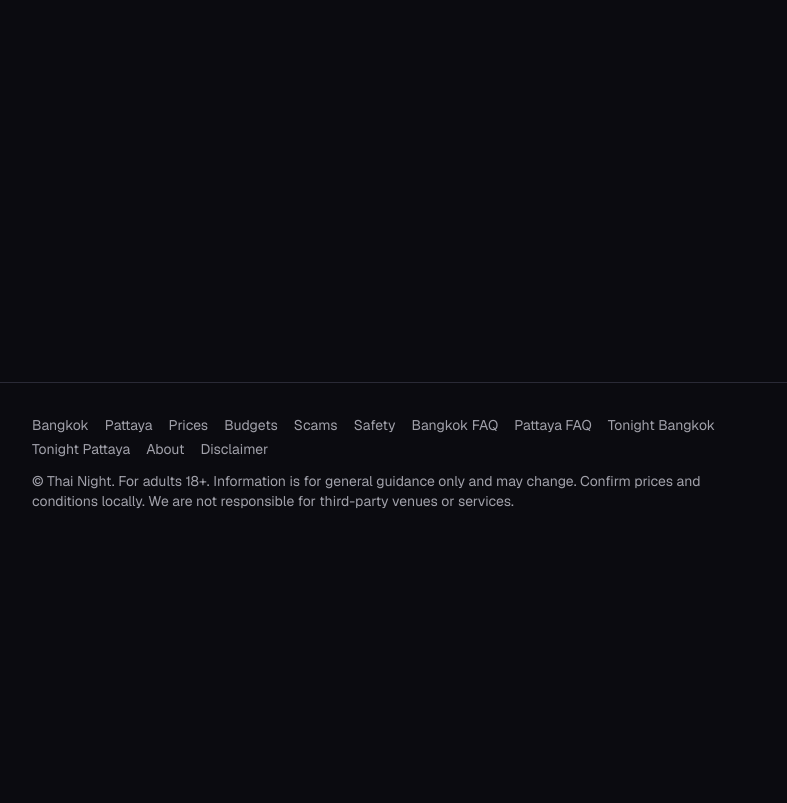
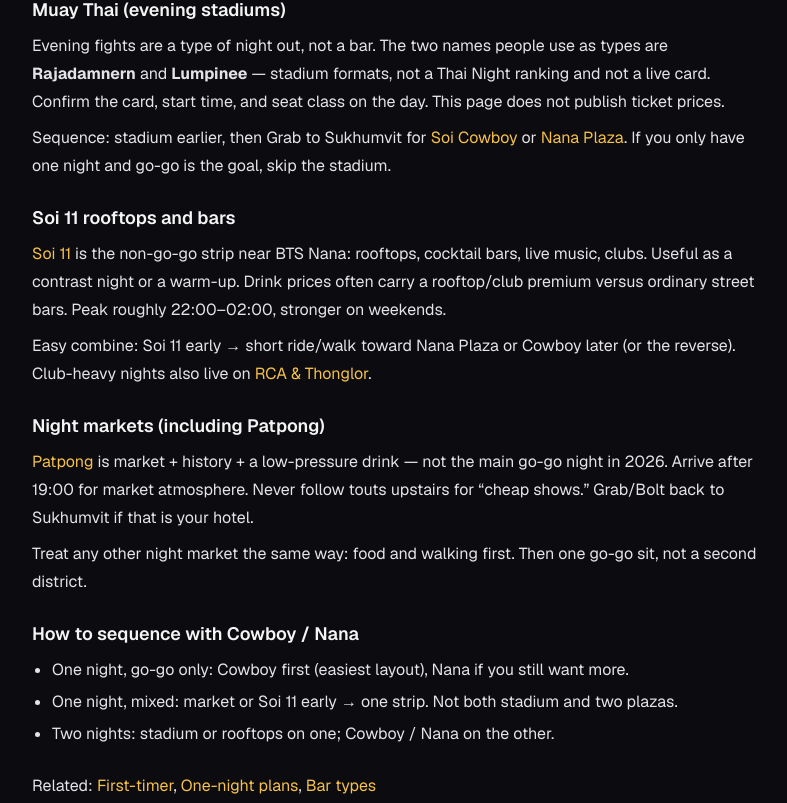
Before and after one commit to ouyowu/thainight-co, a Next.js app: page /bangkok/night-activities in a window 1280 px wide. Before the commit this address had no page. Shown: the part 257-1060 px from the top of the page, without its empty margins (240-1027 px from the left). Before the commit the page ends 800 px from the top, so only its background shows below. Built offline with nearby package versions, Linux system fonts and the light colour scheme.

Commit message:
Add night-activities and bar-types guides for Bangkok and Pattaya

```diff
--- /dev/null
+++ b/app/bangkok/night-activities/page.tsx
@@ -0,0 +1,96 @@
+import Link from "next/link";
+import { PageShell } from "@/components/PageShell";
+import { pageMeta } from "@/lib/seo";
+
+export const metadata = pageMeta(
+  "Bangkok Night Activities 2026 – Muay Thai, Rooftops, Markets",
+  "How to sequence Muay Thai evening stadiums, Soi 11 rooftops and night markets with Soi Cowboy or Nana Plaza. Practical 2026 order, not a ticket list.",
+  "/bangkok/night-activities/",
+);
+
+export default function BangkokNightActivitiesPage() {
+  return (
+    <PageShell title="Bangkok Night Activities 2026">
+      <p>
+        You can stack a “normal” Bangkok evening in front of go-go — or skip it. One night: do not
+        try stadium + rooftop + Cowboy + Nana at full intensity. Pick a sequence.
+      </p>
+      <section>
+        <h2 className="text-lg font-semibold text-foreground">Muay Thai (evening stadiums)</h2>
+        <p className="mt-2">
+          Evening fights are a type of night out, not a bar. The two names people use as types are{" "}
+          <strong>Rajadamnern</strong> and <strong>Lumpinee</strong> — stadium formats, not a Thai
+          Night ranking and not a live card. Confirm the card, start time, and seat class on the
+          day. This page does not publish ticket prices.
+        </p>
+        <p className="mt-2">
+          Sequence: stadium earlier, then Grab to Sukhumvit for{" "}
+          <Link href="/bangkok/areas/soi-cowboy/" className="text-accent hover:underline">
+            Soi Cowboy
+          </Link>{" "}
+          or{" "}
+          <Link href="/bangkok/areas/nana-plaza/" className="text-accent hover:underline">
+            Nana Plaza
+          </Link>
+          . If you only have one night and go-go is the goal, skip the stadium.
+        </p>
+      </section>
+      <section>
+        <h2 className="text-lg font-semibold text-foreground">Soi 11 rooftops and bars</h2>
+        <p className="mt-2">
+          <Link href="/bangkok/areas/soi-11/" className="text-accent hover:underline">
+            Soi 11
+          </Link>{" "}
+          is the non-go-go strip near BTS Nana: rooftops, cocktail bars, live music, clubs. Useful
+          as a contrast night or a warm-up. Drink prices often carry a rooftop/club premium versus
+          ordinary street bars. Peak roughly 22:00–02:00, stronger on weekends.
+        </p>
+        <p className="mt-2">
+          Easy combine: Soi 11 early → short ride/walk toward Nana Plaza or Cowboy later (or the
+          reverse). Club-heavy nights also live on{" "}
+          <Link href="/bangkok/areas/rca-thonglor/" className="text-accent hover:underline">
+            RCA & Thonglor
+          </Link>
+          .
+        </p>
+      </section>
+      <section>
+        <h2 className="text-lg font-semibold text-foreground">Night markets (including Patpong)</h2>
+        <p className="mt-2">
+          <Link href="/bangkok/areas/patpong/" className="text-accent hover:underline">
+            Patpong
+          </Link>{" "}
+          is market + history + a low-pressure drink — not the main go-go night in 2026. Arrive
+          after 19:00 for market atmosphere. Never follow touts upstairs for “cheap shows.” Grab/Bolt
+          back to Sukhumvit if that is your hotel.
+        </p>
+        <p className="mt-2">
+          Treat any other night market the same way: food and walking first. Then one go-go sit, not
+          a second district.
+        </p>
+      </section>
+      <section>
+        <h2 className="text-lg font-semibold text-foreground">How to sequence with Cowboy / Nana</h2>
+        <ul className="mt-2 list-disc space-y-1 pl-5">
+          <li>One night, go-go only: Cowboy first (easiest layout), Nana if you still want more.</li>
+          <li>One night, mixed: market or Soi 11 early → one strip. Not both stadium and two plazas.</li>
+          <li>Two nights: stadium or rooftops on one; Cowboy / Nana on the other.</li>
+        </ul>
+      </section>
+      <p>
+        Related:{" "}
+        <Link href="/bangkok/first-timer/" className="text-accent hover:underline">
+          First-timer
+        </Link>
+        ,{" "}
+        <Link href="/bangkok/one-night-plan/" className="text-accent hover:underline">
+          One-night plans
+        </Link>
+        ,{" "}
+        <Link href="/bangkok/bar-types/" className="text-accent hover:underline">
+          Bar types
+        </Link>
+      </p>
+    </PageShell>
+  );
+}
--- /dev/null
+++ b/app/pattaya/night-activities/page.tsx
@@ -0,0 +1,100 @@
+import Link from "next/link";
+import { PageShell } from "@/components/PageShell";
+import { pageMeta } from "@/lib/seo";
+
+export const metadata = pageMeta(
+  "Pattaya Night Activities 2026 – Walking Street to Buakhao",
+  "Walking Street spectacle, Soi 6 daytime-evening, LK Metro, Buakhao and Tree Town — and when not to do jet-ski. Practical 2026 order.",
+  "/pattaya/night-activities/",
+);
+
+export default function PattayaNightActivitiesPage() {
+  return (
+    <PageShell title="Pattaya Night Activities 2026">
+      <p>
+        Pattaya nights are area choices, not a checklist. One night: pick a spectacle or a simpler
+        street. Do not stack Walking Street clubs and Soi 6 at full intensity, then add a beach toy.
+      </p>
+      <section>
+        <h2 className="text-lg font-semibold text-foreground">Walking Street spectacle</h2>
+        <p className="mt-2">
+          <Link href="/pattaya/areas/walking-street/" className="text-accent hover:underline">
+            Walking Street
+          </Link>{" "}
+          is the neon strip: go-go, clubs, live music, heavy foot traffic. Pedestrian in the
+          evening. First-timers: 21:30–22:00, full walk once, then one sit. Clubs stay active after
+          midnight. Higher prices and more intensity than Soi 6 or LK Metro.
+        </p>
+      </section>
+      <section>
+        <h2 className="text-lg font-semibold text-foreground">Soi 6 daytime–evening</h2>
+        <p className="mt-2">
+          <Link href="/pattaya/areas/soi-6/" className="text-accent hover:underline">
+            Soi 6
+          </Link>{" "}
+          is daytime-friendly and more direct. Peak usually 14:00–22:00. Quieter late versus Walking
+          Street. Different energy — not a club strip. Confirm room fee, girl’s fee, and any drink
+          minimum before you sit.
+        </p>
+      </section>
+      <section>
+        <h2 className="text-lg font-semibold text-foreground">LK Metro</h2>
+        <p className="mt-2">
+          <Link href="/pattaya/areas/lk-metro/" className="text-accent hover:underline">
+            LK Metro
+          </Link>{" "}
+          is compact go-go off the Soi Diana / Buakhao side. Smaller and generally less
+          tourist-heavy than Walking Street. Many visitors find it more manageable for a first or
+          second night.
+        </p>
+      </section>
+      <section>
+        <h2 className="text-lg font-semibold text-foreground">Buakhao / Tree Town</h2>
+        <p className="mt-2">
+          <Link href="/pattaya/areas/soi-buakhao/" className="text-accent hover:underline">
+            Soi Buakhao
+          </Link>{" "}
+          is the budget beer-bar corridor.{" "}
+          <Link href="/pattaya/areas/tree-town/" className="text-accent hover:underline">
+            Tree Town
+          </Link>{" "}
+          is the open courtyard: food, live music, several bars in one compound. Good start or
+          drinks-only night. Not the classic neon spectacle.
+        </p>
+      </section>
+      <section>
+        <h2 className="text-lg font-semibold text-foreground">When NOT to do jet-ski</h2>
+        <p className="mt-2">
+          Main beach jet-ski rentals have a long-running damage-claim scam. Do not add this to a
+          nightlife day. Avoid, or photograph everything if you still rent. Details:{" "}
+          <Link href="/scams/" className="text-accent hover:underline">
+            Scams
+          </Link>
+          .
+        </p>
+      </section>
+      <section>
+        <h2 className="text-lg font-semibold text-foreground">Simple sequences</h2>
+        <ul className="mt-2 list-disc space-y-1 pl-5">
+          <li>One night only → Walking Street for the full atmosphere.</li>
+          <li>Two nights → Walking Street one night; Soi 6 or LK Metro another.</li>
+          <li>Lower pressure first → LK Metro, or Buakhao / Tree Town then decide.</li>
+        </ul>
+      </section>
+      <p>
+        Related:{" "}
+        <Link href="/pattaya/first-timer/" className="text-accent hover:underline">
+          First-timer
+        </Link>
+        ,{" "}
+        <Link href="/pattaya/bar-types/" className="text-accent hover:underline">
+          Bar types
+        </Link>
+        ,{" "}
+        <Link href="/pattaya/walking-street-vs-soi-6/" className="text-accent hover:underline">
+          Walking Street vs Soi 6
+        </Link>
+      </p>
+    </PageShell>
+  );
+}
```
